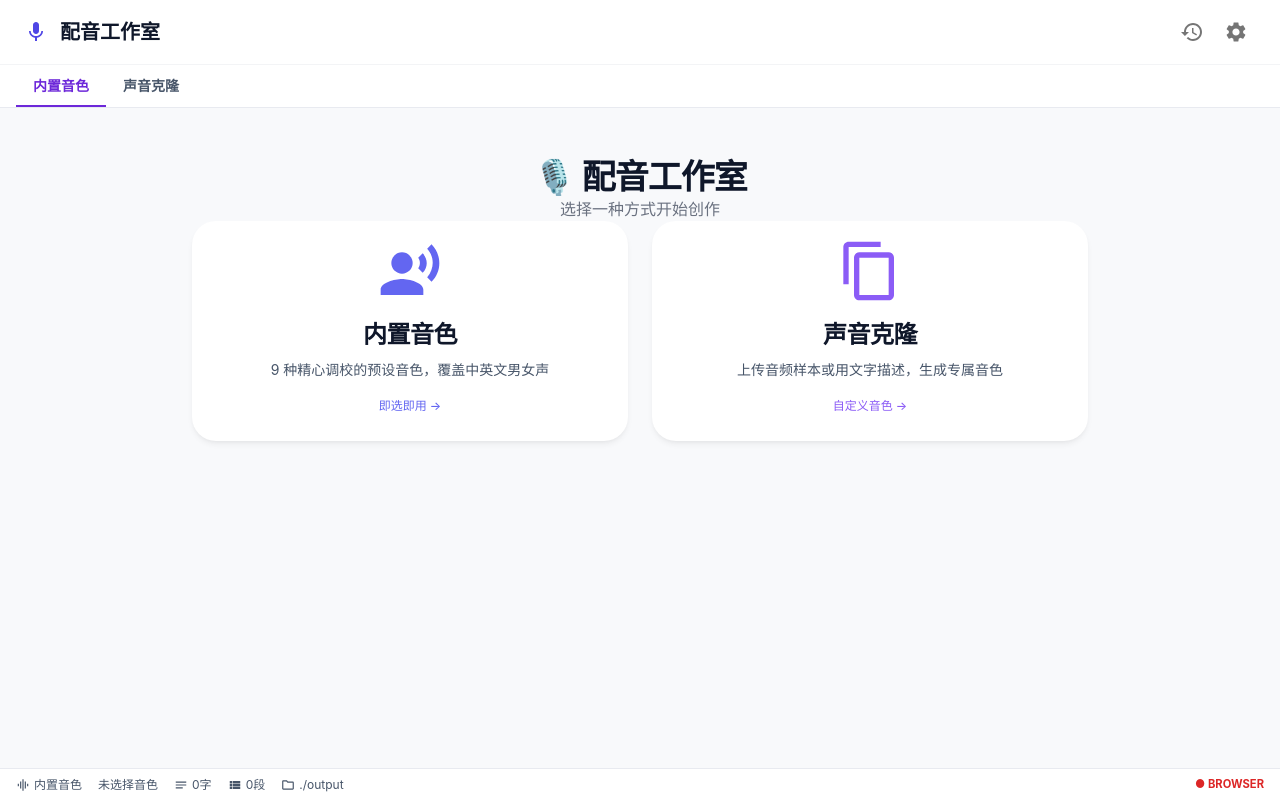
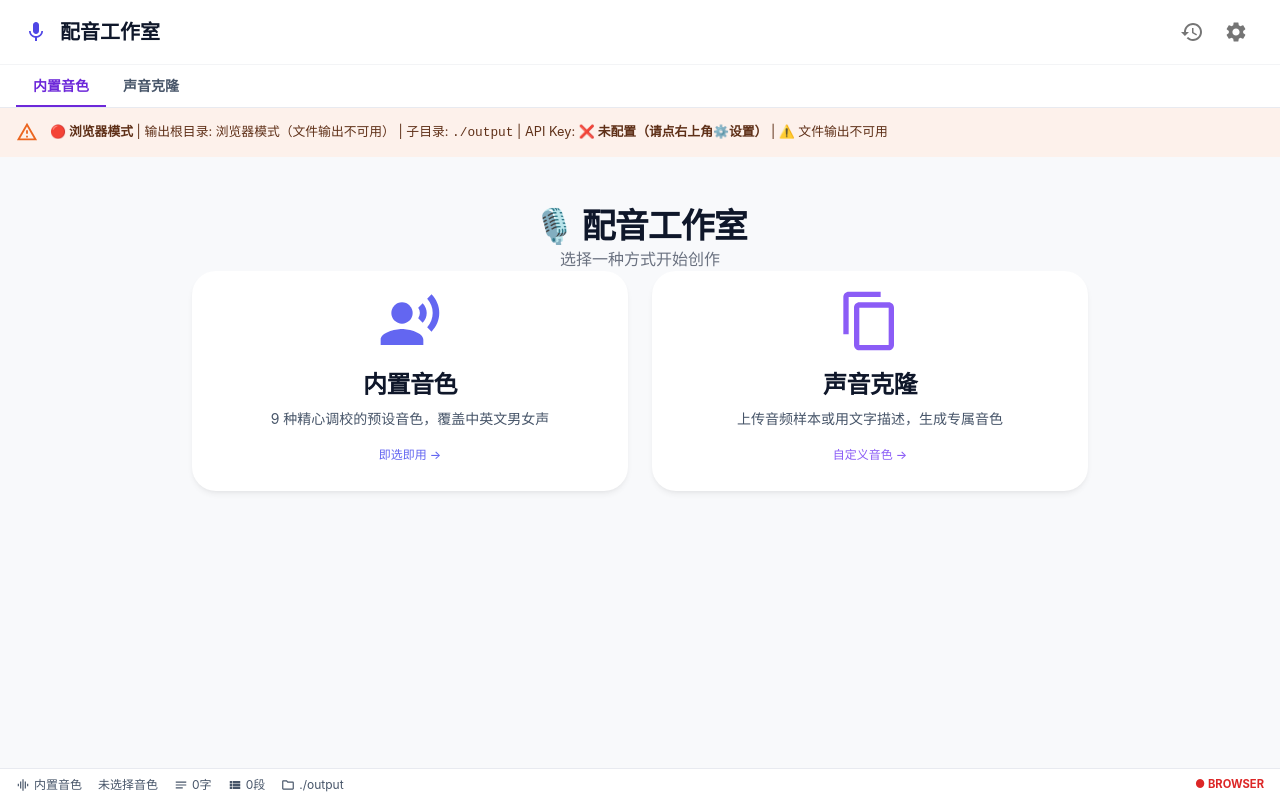
Before and after one commit to misaka10074poi/tts-studio, a React (Vite) app: page / in a window 1280 px wide. Built offline with nearby package versions, Linux system fonts and the light colour scheme.

Commit message:
fix: add diagnostic banner showing Electron mode + output path + API status

```diff
--- a/package.json
+++ b/package.json
@@ -43,7 +43,7 @@
     "appId": "com.tts-studio.app",
     "productName": "配音工作室",
     "directories": {
-      "output": "../tts-studio-build"
+      "output": "release"
     },
     "win": {
       "target": "portable",
--- a/src/components/layout/AppLayout.tsx
+++ b/src/components/layout/AppLayout.tsx
@@ -3,10 +3,10 @@
  * 提供顶栏导航、项目历史和内容区域的整体布局
  */
 
-import React from 'react';
+import React, { useState, useEffect } from 'react';
 import { Outlet, useNavigate, useLocation } from 'react-router-dom';
 import {
-  AppBar, Toolbar, Typography, IconButton, Box, Tabs, Tab,
+  AppBar, Toolbar, Typography, IconButton, Box, Tabs, Tab, Alert,
 } from '@mui/material';
 import SettingsIcon from '@mui/icons-material/Settings';
 import HistoryIcon from '@mui/icons-material/History';
@@ -14,6 +14,40 @@ import MicIcon from '@mui/icons-material/Mic';
 import ApiConfigDialog from './ApiConfigDialog';
 import ProjectDrawer from './ProjectDrawer';
 import StatusBar from './StatusBar';
+import { useApiConfigStore } from '../../store/apiConfigStore';
+
+/** 诊断横幅：显示 Electron 状态、输出路径、API 配置 */
+const DiagBanner: React.FC = () => {
+  const isElectron = typeof window !== 'undefined' && !!(window as any).electronAPI;
+  const { config } = useApiConfigStore();
+  const [appPath, setAppPath] = useState('检测中...');
+
+  useEffect(() => {
+    if (isElectron) {
+      (window as any).electronAPI.getAppPath().then(setAppPath).catch(() => setAppPath('获取失败'));
+    } else {
+      setAppPath('浏览器模式（文件输出不可用）');
+    }
+  }, [isElectron]);
+
+  const hasKey = !!(config.apiKey && config.apiKey.trim());
+  const outputDir = config.outputDir || './output';
+
+  return (
+    <Alert
+      severity={isElectron && hasKey ? 'success' : 'warning'}
+      sx={{ borderRadius: 0, '& .MuiAlert-message': { flex: 1 } }}
+    >
+      <Box sx={{ fontSize: '0.8rem', lineHeight: 1.6 }}>
+        <strong>{isElectron ? '🟢 ELECTRON 模式' : '🔴 浏览器模式'}</strong>
+        {' | '}输出根目录: <code>{appPath}</code>
+        {' | '}子目录: <code>{outputDir}</code>
+        {' | '}API Key: <strong>{hasKey ? '✅ 已配置' : '❌ 未配置（请点右上角⚙️设置）'}</strong>
+        {!isElectron && ' | ⚠️ 文件输出不可用'}
+      </Box>
+    </Alert>
+  );
+};
 
 const AppLayout: React.FC = () => {
   const navigate = useNavigate();
@@ -65,6 +99,7 @@ const AppLayout: React.FC = () => {
         </Box>
       </AppBar>
 
+      <DiagBanner />
       <Box className="flex-1 p-3 md:p-4">
         <Outlet />
       </Box>
```
